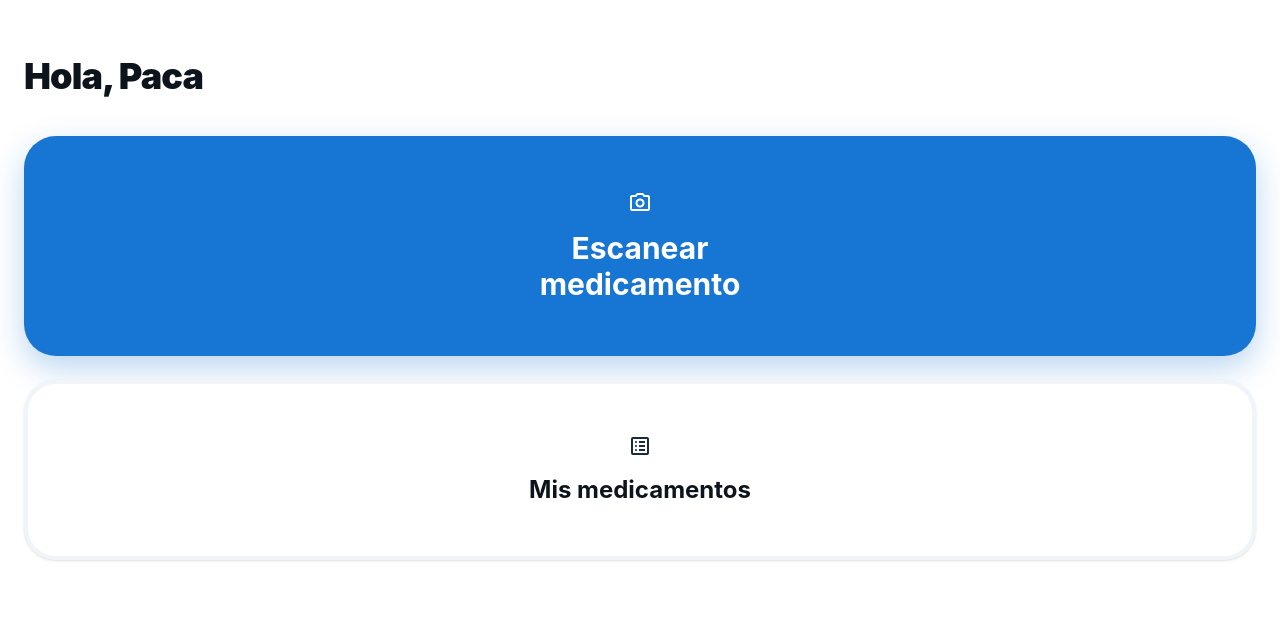
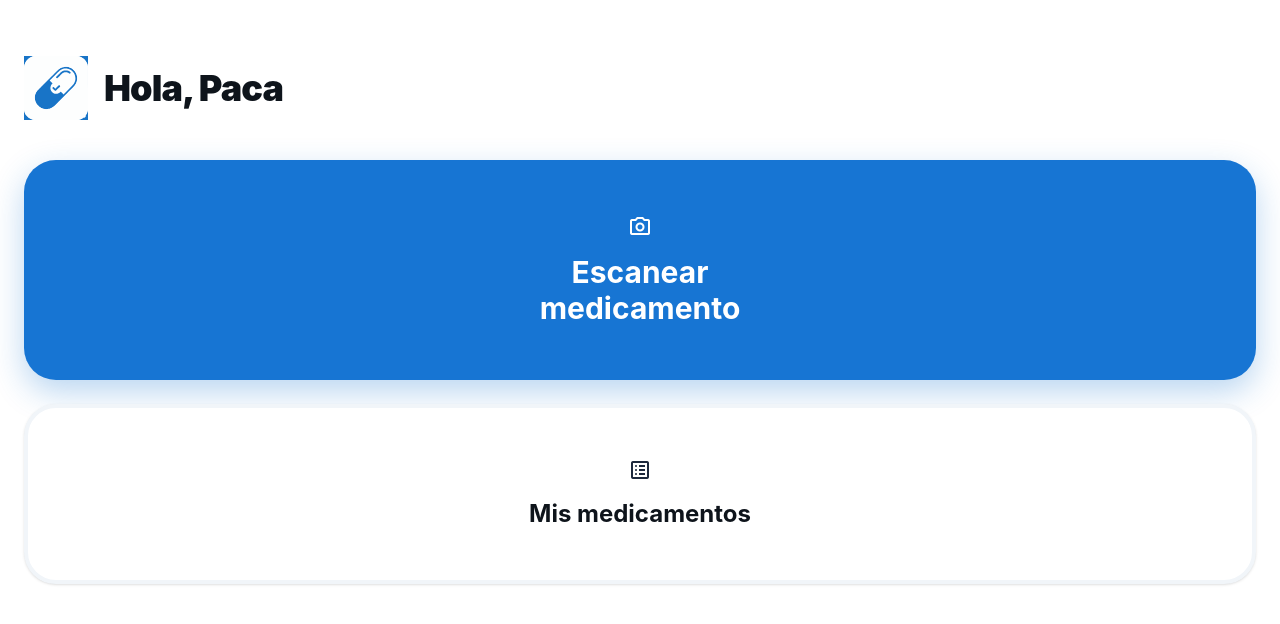
Before and after one commit to gontugithub/medscan, a React (Vite) app in the folder frontend/: page /home in a window 1280 px wide. Shown: the top 624 px of the page. Built offline with nearby package versions, Linux system fonts and the light colour scheme.

Commit message:
edicion de pantalla de pacientes

```diff
--- a/frontend/src/pages/MedicineDetailPage.jsx
+++ b/frontend/src/pages/MedicineDetailPage.jsx
@@ -13,7 +13,7 @@ export default function MedicineDetailPage() {
 const goToChat = () => {
   navigate('/processing', {
     state: {
-      cn: cn,               // 👈 indica que viene por CN, no por foto
+      cn: cn,
       nombreMedicamento: nombre,
       fotoUrl: fotoUrl,
     },
--- a/frontend/src/pages/PatientHomePage.jsx
+++ b/frontend/src/pages/PatientHomePage.jsx
@@ -1,13 +1,20 @@
 import React from 'react';
 import { useNavigate } from 'react-router-dom';
+import MedScanLogo from '../components/MedScan_Logo.jsx';
 
 export default function PatientHomePage() {
   const navigate = useNavigate();
 
   return (
     <div className="flex-1 flex flex-col p-6">
-      <header className="pt-8 mb-10">
-        <h1 className="text-4xl font-black text-text-main tracking-tight">Hola, Paca</h1>
+      {/* Header ajustado para que el logo esté al lado del texto */}
+      <header className="pt-8 mb-10 flex items-center gap-4">
+        <div className="w-16 h-16 shrink-0">
+          <MedScanLogo className="w-full h-full object-contain" />
+        </div>
+        <h1 className="text-4xl font-black text-text-main tracking-tight leading-tight">
+          Hola, Paca
+        </h1>
       </header>
 
       <div className="flex-1 flex flex-col gap-6 justify-center pb-10">
```
